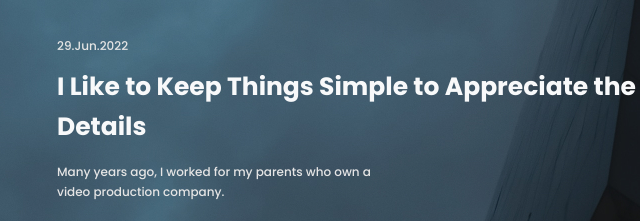
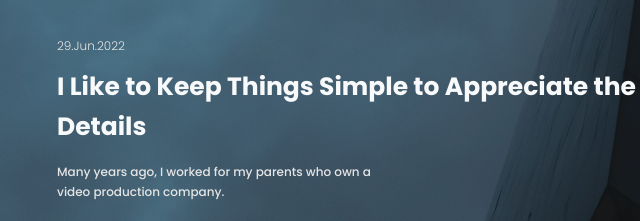
Before and after one commit to Maria1795/lessons, a plain HTML site: page lesson_7/index.html in a window 1280 px wide. Shown: the part 290-511 px from the top of the page, 43-683 px from the left. Drawn offline with Linux system fonts and the light colour scheme.

Commit message:
Add files via upload

```diff
--- a/lesson_7/css/style.css
+++ b/lesson_7/css/style.css
@@ -28,7 +28,7 @@
 }
 .header-date{
     color: #E5E5E5;
-    font-weight: 300px;
+    font-weight: 300;
     font-size: 12px;
     margin-bottom: 15px;
 }
```
